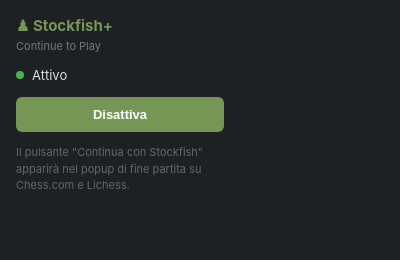
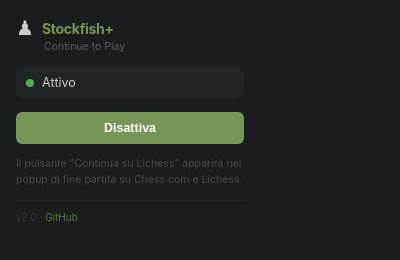
Before and after one commit to thousandflowers/stockfish-continue-to-play, a browser extension: page popup.html in a window 400 px wide. Drawn offline with Linux system fonts and the light colour scheme.

Commit message:
chore: full code cleanup + LICENSE + icons + improved popup UI

```diff
--- a/popup.html
+++ b/popup.html
@@ -1,60 +1,107 @@
 <!DOCTYPE html>
-<html>
+<html lang="it">
 <head>
 <meta charset="UTF-8">
+<meta name="viewport" content="width=260">
 <style>
   * { box-sizing: border-box; margin: 0; padding: 0; }
   body {
-      width: 240px;
-      padding: 16px;
+    width: 260px;
+    padding: 18px 16px 14px;
     font-family: -apple-system, BlinkMacSystemFont, "Segoe UI", Roboto, sans-serif;
-      background: #1e2124;
-      color: #ddd;
+    background: #1a1c1e;
+    color: #ccc;
+    -webkit-font-smoothing: antialiased;
   }
-    h2 {
-      font-size: 15px;
-      color: #769656;
-      margin-bottom: 4px;
+  .header {
     display: flex;
     align-items: center;
-      gap: 6px;
+    gap: 8px;
+    margin-bottom: 2px;
   }
-    .subtitle { font-size: 11px; color: #777; margin-bottom: 14px; }
+  .header-icon { font-size: 20px; line-height: 1; }
+  .header-text {
+    font-size: 14px;
+    font-weight: 700;
+    color: #769656;
+    letter-spacing: -0.02em;
+  }
+  .subtitle {
+    font-size: 10.5px;
+    color: #5a5c5e;
+    margin-bottom: 14px;
+    padding-left: 28px;
+  }
   .status-row {
-      display: flex; align-items: center; gap: 8px;
-      font-size: 13px; margin-bottom: 14px;
+    display: flex;
+    align-items: center;
+    gap: 8px;
+    font-size: 12.5px;
+    margin-bottom: 14px;
+    padding: 8px 10px;
+    background: #222528;
+    border-radius: 8px;
   }
   .dot {
     width: 8px; height: 8px; border-radius: 50%;
     background: #4caf50;
+    flex-shrink: 0;
   }
-    .dot.off { background: #f44336; }
-    button {
-      width: 100%; padding: 10px;
-      border: none; border-radius: 6px;
-      font-size: 13px; font-weight: 700;
-      cursor: pointer; transition: background 0.15s;
+  .dot.off { background: #555; }
+  #status-text { flex: 1; }
+  button#toggle {
+    width: 100%;
+    padding: 9px;
+    border: none;
+    border-radius: 6px;
+    font-size: 12.5px;
+    font-weight: 700;
+    cursor: pointer;
+    transition: all 0.15s;
   }
-    #toggle.on   { background: #769656; color: #fff; }
-    #toggle.off  { background: #444; color: #aaa; }
-    #toggle.on:hover  { background: #8cb86a; }
-    #toggle.off:hover { background: #555; }
+  button#toggle.on  { background: #769656; color: #fff; }
+  button#toggle.off { background: #2d2f31; color: #666; }
+  button#toggle.on:hover  { background: #8cb86a; }
+  button#toggle.off:hover { background: #3a3c3e; color: #999; }
   .hint {
-      margin-top: 12px; font-size: 11px; color: #666; line-height: 1.5;
+    margin-top: 12px;
+    font-size: 10.5px;
+    color: #4a4c4e;
+    line-height: 1.5;
   }
+  .footer {
+    margin-top: 12px;
+    padding-top: 10px;
+    border-top: 1px solid #26282a;
+    font-size: 10px;
+    color: #3a3c3e;
+  }
+  .footer a { color: #5a7a36; text-decoration: none; }
+  .footer a:hover { color: #769656; }
 </style>
 </head>
 <body>
-  <h2>♟ Stockfish+</h2>
+  <div class="header">
+    <span class="header-icon">♟</span>
+    <span class="header-text">Stockfish+</span>
+  </div>
   <div class="subtitle">Continue to Play</div>
+
   <div class="status-row">
     <div class="dot" id="dot"></div>
     <span id="status-text">Caricamento…</span>
   </div>
-  <button id="toggle">Disattiva</button>
+
+  <button id="toggle" class="on">Disattiva</button>
+
   <div class="hint">
-    Il pulsante "Continua con Stockfish" apparirà nel popup di fine partita su Chess.com e Lichess.
+    Il pulsante "Continua su Lichess" apparirà nel popup di fine partita su Chess.com e Lichess.
   </div>
+
+  <div class="footer">
+    v2.0 · <a href="https://github.com/thousandflowers/stockfish-continue-to-play" target="_blank">GitHub</a>
+  </div>
+
   <script src="popup.js"></script>
 </body>
 </html>
--- a/popup.js
+++ b/popup.js
@@ -1,14 +1,13 @@
-// popup.js
 document.addEventListener('DOMContentLoaded', () => {
   const toggle = document.getElementById('toggle');
-  const status = document.getElementById('status-text');
-  const dot    = document.getElementById('dot');
+  const statusText = document.getElementById('status-text');
+  const dot = document.getElementById('dot');
 
   function update(active) {
     toggle.textContent = active ? 'Disattiva' : 'Attiva';
-    toggle.className   = active ? 'on' : 'off';
-    status.textContent = active ? 'Attivo' : 'Disattivato';
-    dot.className      = active ? 'dot' : 'dot off';
+    toggle.className = active ? 'on' : 'off';
+    statusText.textContent = active ? 'Attivo' : 'Disattivato';
+    dot.className = active ? 'dot' : 'dot off';
   }
 
   chrome.storage.local.get(['active'], (res) => {
--- a/service-worker.js
+++ b/service-worker.js
@@ -1,7 +1,3 @@
-// service-worker.js
-// Minimal service worker required by MV3.
-// Stockfish runs as a Web Worker directly in the content scripts.
 chrome.runtime.onInstalled.addListener(() => {
   chrome.storage.local.set({ active: true });
-  console.log('[Stockfish+] Installato e pronto.');
 });
```
Also changed, not shown: content_chesscom.js (+51 -86 lines), content_lichess.js (+26 -58 lines), engine.js (deleted, +0 -51 lines), icons/icon16.png (added), icons/icon32.png (added), icons/icon48.png (added), manifest.json, 2 other files. Lines whose indentation alone changed are shown as unchanged.
